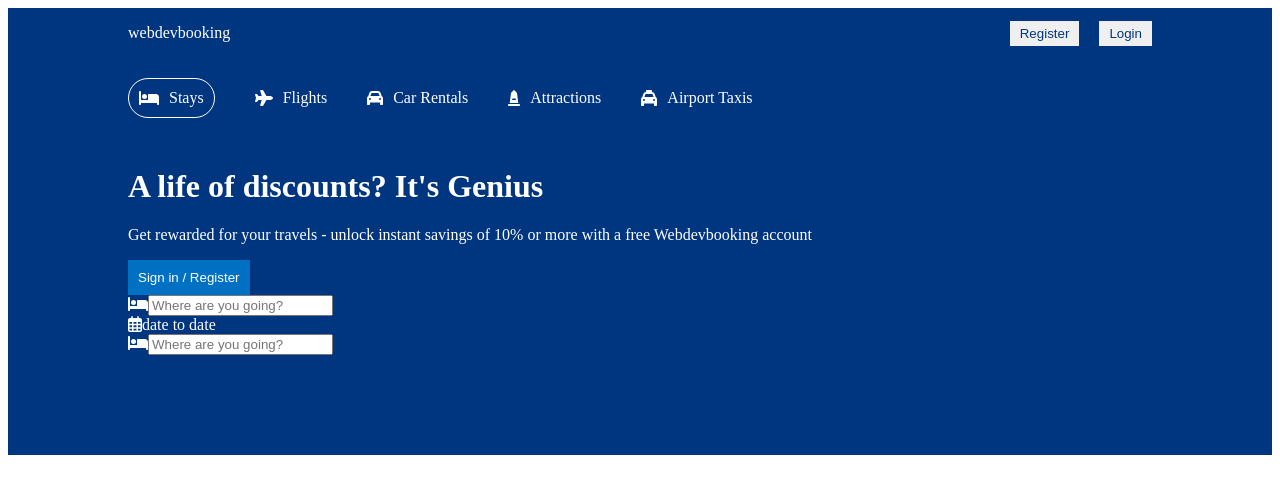
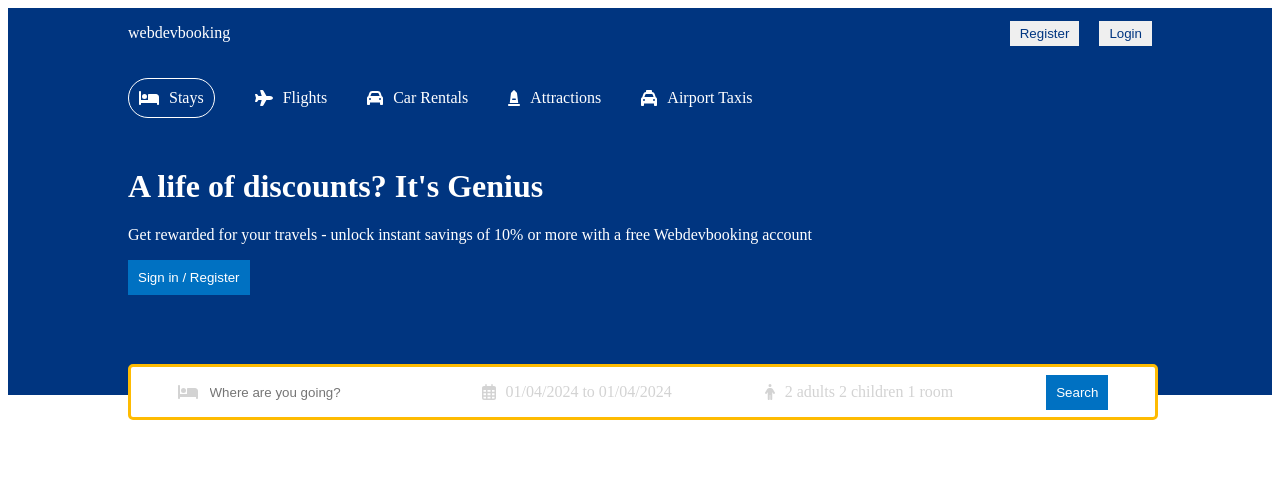
Before and after one commit to HafsaAliKhan/Booking-FrontEnd, a React (Vite) app: page / in a window 1280 px wide. Shown: the top 494 px of the page. Built offline with nearby package versions, Linux system fonts and the light colour scheme.

Commit message:
Second Commit

```diff
--- a/package.json
+++ b/package.json
@@ -15,7 +15,9 @@
     "@fortawesome/free-regular-svg-icons": "^6.5.1",
     "@fortawesome/free-solid-svg-icons": "^6.5.1",
     "@fortawesome/react-fontawesome": "^0.2.0",
+    "date-fns": "^3.0.6",
     "react": "^18.2.0",
+    "react-date-range": "^2.0.0-alpha.4",
     "react-dom": "^18.2.0",
     "react-router-dom": "^6.20.1"
   },
--- a/src/Components/navbar/header/header.css
+++ b/src/Components/navbar/header/header.css
@@ -3,6 +3,7 @@
     color: white;
     display: flex;
     justify-content: center;
+    position: relative;
 }
 
 .headerContainer {
@@ -41,3 +42,43 @@
     padding: 10px;
     cursor: pointer;
 }
+
+.headerSearch{
+    height: 30px;
+    background-color: white;
+    border: 3px solid #febb02;
+    display: flex;
+    align-items: center;
+    justify-content: space-around;
+    padding: 10px 0px;
+    border-radius: 5px;
+    position: absolute;
+    bottom: -25px;
+    width: 100%;
+    max-width: 1024px;
+}
+
+.headerIcon{
+    color: lightgray;
+}
+
+.headerSearchItem{
+    display: flex;
+    align-items: center;
+    gap: 10px;
+}
+
+.headerSearchInput{
+    border: none;
+    outline: none;
+}
+
+.headerSearchText{
+    color: lightgrey;
+    cursor: pointer;
+}
+
+.date{
+    position: absolute;
+    top: 50px;
+}
--- a/src/Components/navbar/header/header.jsx
+++ b/src/Components/navbar/header/header.jsx
@@ -1,9 +1,27 @@
 import { FontAwesomeIcon } from "@fortawesome/react-fontawesome"
 import "./header.css"
-import { faBed, faCar, faMonument, faPlane, faTaxi } from "@fortawesome/free-solid-svg-icons"
+import { faBed, faCar, faMonument, faPerson, faPlane, faTaxi } from "@fortawesome/free-solid-svg-icons"
 import { faCalendar, faCalendarDays } from "@fortawesome/free-regular-svg-icons"
+import { DateRange } from "react-date-range"
+import { useState } from "react"
+import 'react-date-range/dist/styles.css'; // main css file
+import 'react-date-range/dist/theme/default.css'; // theme css file
+import {format} from "date-fns"
 
 const Header = () => {
+    const [openDate, setOpenDate] = useState(false)
+    const [date, setDate] = useState([
+        {
+          startDate: new Date(),
+          endDate: new Date(),
+          key: 'selection'
+        }
+      ]);
+      const [openOptions, setOpenOptions] = useState(false);
+      const [options, setOptions] = useState([
+
+      ])
+
     return (
         <div className="header">
             <div className="headerContainer">
@@ -39,17 +57,27 @@
                         <FontAwesomeIcon icon={faBed} className="headerIcon"/>
                         <input type="text"
                         placeholder="Where are you going?"
-                        classname="headerSearchInput" />
+                        className="headerSearchInput" />
                     </div>
                     <div className="headerSearchItem">
                         <FontAwesomeIcon icon={faCalendarDays} className="headerIcon"/>
-                        <span className="Heade">date to date</span>
+                        <span onClick={() => setOpenDate(!openDate)} className="headerSearchText">{`${format(date[0].startDate, "MM/dd/yyyy")} to
+                        ${format(date[0].endDate, "MM/dd/yyyy")}`}</span>
+                        {openDate && <DateRange
+                            onChange={item => setDate([item.selection])}
+                            showSelectionPreview={true}
+                            moveRangeOnFirstSelection={false}
+                            editableDateInputs={true}
+                            ranges={date}
+                            className="date"
+                        />}
                     </div>
                     <div className="headerSearchItem">
-                        <FontAwesomeIcon icon={faBed} className="headerIcon"/>
-                        <input type="text"
-                        placeholder="Where are you going?"
-                        classname="headerSearchInput" />
+                        <FontAwesomeIcon icon={faPerson} className="headerIcon"/>
+                        <span className="headerSearchText">2 adults 2 children 1 room</span>
+                    </div>
+                    <div className="headerSearchItem">
+                        <button className="headerBtn">Search</button>
                     </div>
                  </div>
             </div>
```
Also changed, not shown: 1 other file (tests, documents, lock files or other folders).
